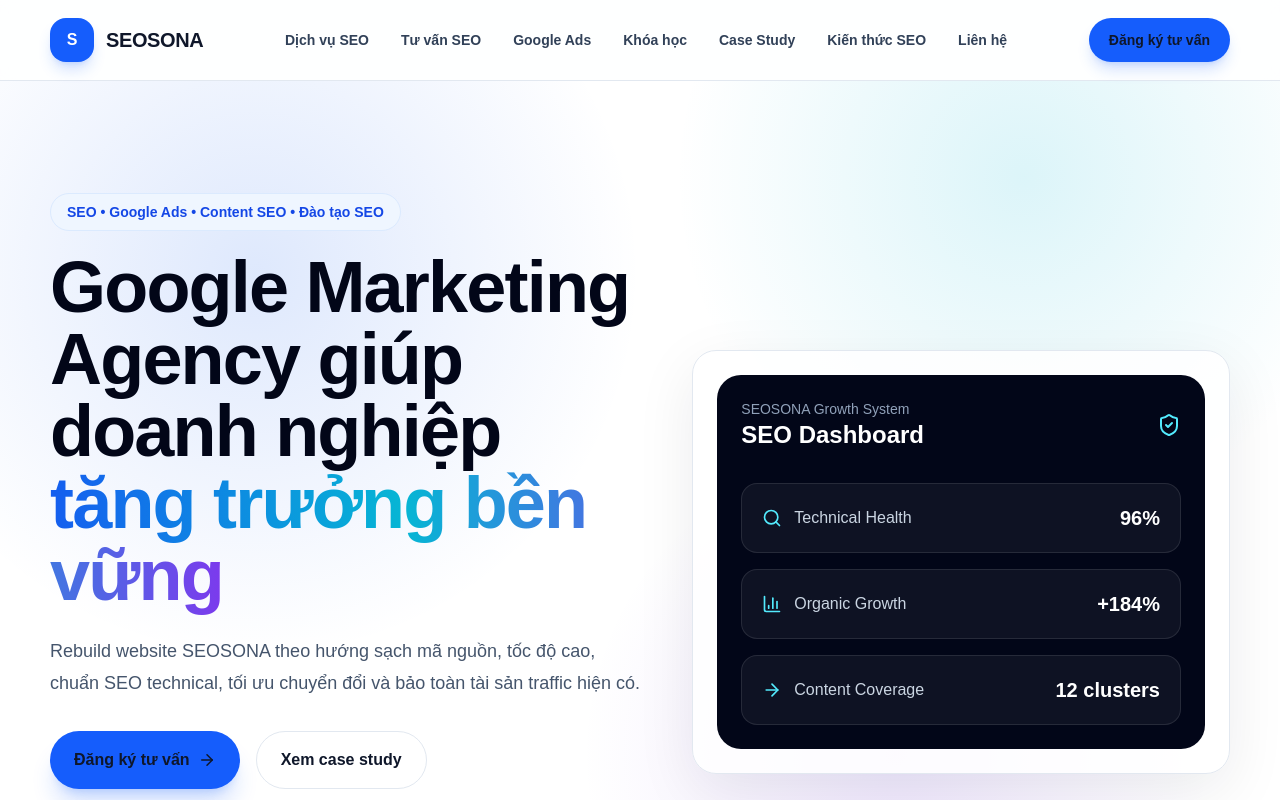
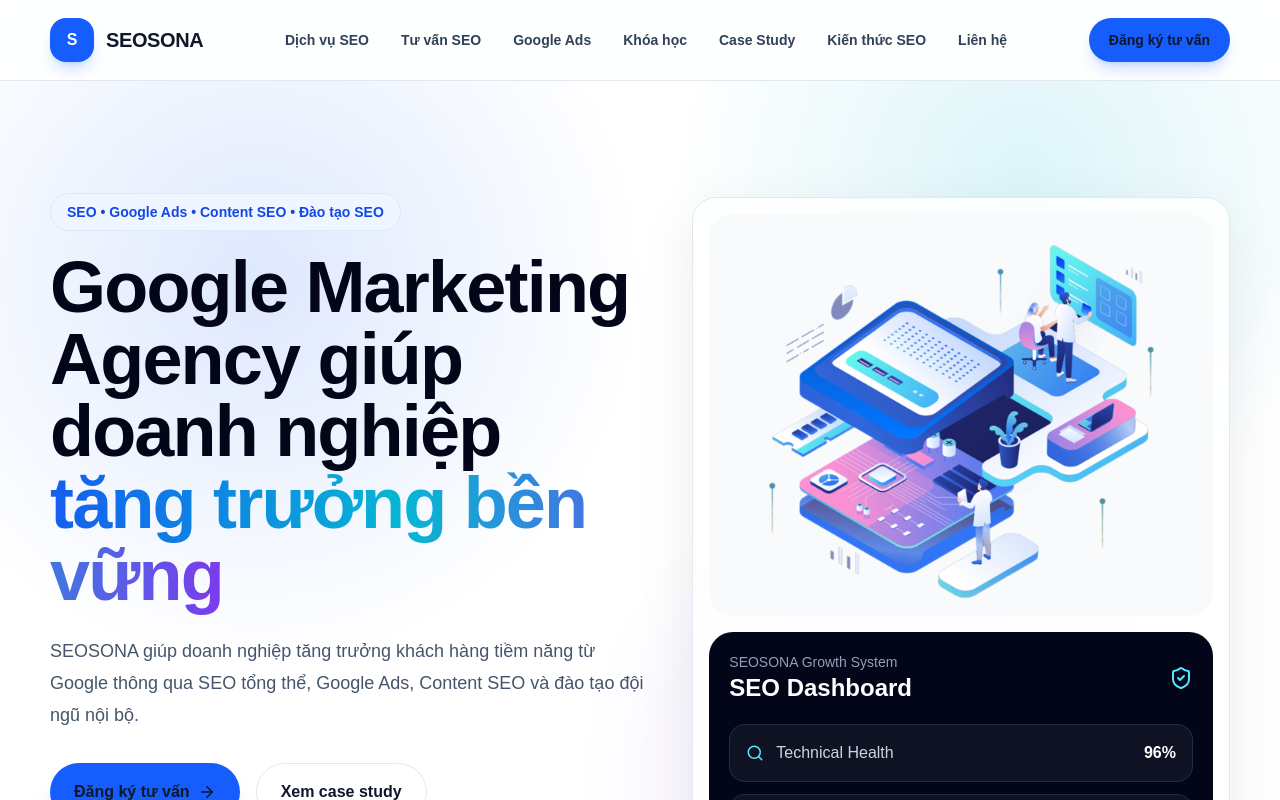
Before and after one commit to LongLeo287/SEOSONA, a Next.js app: page / in a window 1280 px wide. Shown: the top 800 px of the page. Built offline with nearby package versions, Linux system fonts and the light colour scheme.

Commit message:
feat: attach legacy hero image and public copy

```diff
--- a/components/sections/Hero.tsx
+++ b/components/sections/Hero.tsx
@@ -1,3 +1,4 @@
+import Image from "next/image";
 import Link from "next/link";
 import { ArrowRight, BarChart3, Search, ShieldCheck, type LucideIcon } from "lucide-react";
 
@@ -24,7 +25,7 @@
             Google Marketing Agency giúp doanh nghiệp <span className="gradient-text">tăng trưởng bền vững</span>
           </h1>
           <p className="mt-6 max-w-2xl text-lg leading-8 text-slate-600">
-            Rebuild website SEOSONA theo hướng sạch mã nguồn, tốc độ cao, chuẩn SEO technical, tối ưu chuyển đổi và bảo toàn tài sản traffic hiện có.
+            SEOSONA giúp doanh nghiệp tăng trưởng khách hàng tiềm năng từ Google thông qua SEO tổng thể, Google Ads, Content SEO và đào tạo đội ngũ nội bộ.
           </p>
           <div className="mt-8 flex flex-wrap gap-4">
             <Link href="/lien-he/" className="inline-flex items-center gap-2 rounded-full bg-blue-600 px-6 py-4 font-bold text-white shadow-xl shadow-blue-600/20 hover:bg-blue-700">
@@ -43,23 +44,26 @@
             ))}
           </div>
         </div>
-        <div className="card p-6">
-          <div className="rounded-3xl bg-slate-950 p-6 text-white">
-            <div className="mb-8 flex items-center justify-between">
+        <div className="card overflow-hidden p-4">
+          <div className="relative aspect-[5/4] overflow-hidden rounded-3xl bg-slate-50">
+            <Image src="/images/legacy/hero/home-begin.png" alt="SEOSONA Google Marketing Agency" fill priority className="object-contain p-4" sizes="(min-width: 1024px) 45vw, 100vw" />
+          </div>
+          <div className="mt-4 rounded-3xl bg-slate-950 p-5 text-white">
+            <div className="mb-5 flex items-center justify-between">
               <div>
                 <div className="text-sm text-slate-400">SEOSONA Growth System</div>
                 <div className="text-2xl font-black">SEO Dashboard</div>
               </div>
               <ShieldCheck className="text-cyan-300" />
             </div>
-            <div className="grid gap-4">
+            <div className="grid gap-3">
               {dashboardItems.map((item) => {
                 const Icon = item.icon;
                 return (
-                  <div key={item.label} className="rounded-2xl border border-white/10 bg-white/5 p-5">
+                  <div key={item.label} className="rounded-2xl border border-white/10 bg-white/5 p-4">
                     <div className="flex items-center justify-between">
-                      <div className="flex items-center gap-3"><Icon className="text-cyan-300" size={20} /><span className="text-slate-300">{item.label}</span></div>
-                      <strong className="text-xl">{item.value}</strong>
+                      <div className="flex items-center gap-3"><Icon className="text-cyan-300" size={18} /><span className="text-slate-300">{item.label}</span></div>
+                      <strong>{item.value}</strong>
                     </div>
                   </div>
                 );
```
